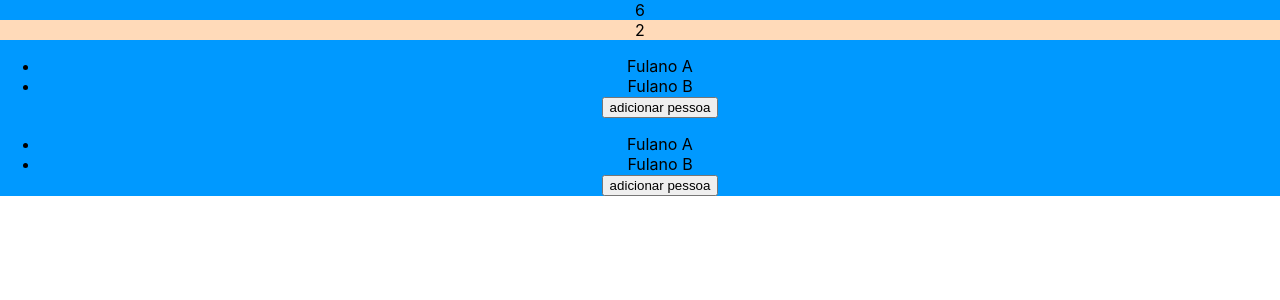
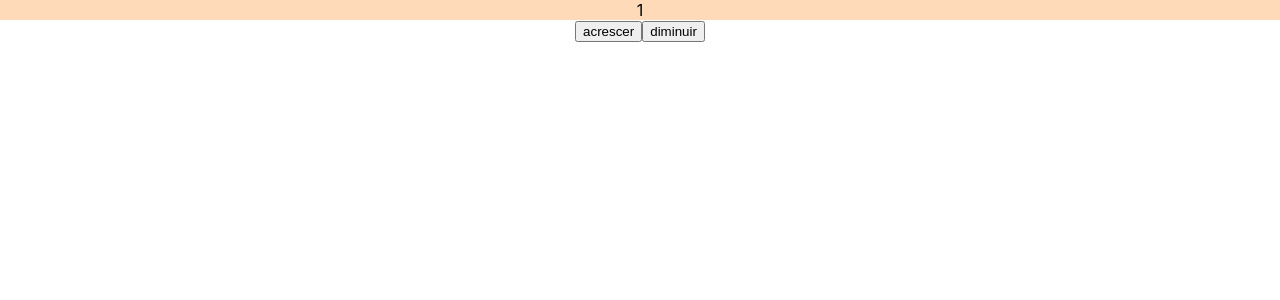
Before and after one commit to DanielAgostinhoSilva/algaworks-erjs, a React (Create React App) app: page / in a window 1280 px wide. Shown: the top 300 px of the page. Built offline with nearby package versions, Linux system fonts and the light colour scheme; the HTML template or start-up script is replaced by a standard one.

Commit message:
feat: 3.8. Gerenciamento de estado complexo com useReducer

```diff
--- a/src/App.tsx
+++ b/src/App.tsx
@@ -1,32 +1,49 @@
-import React, {useEffect, useRef} from 'react';
+import React, {useReducer} from 'react';
 import './App.css';
-import useCounter from "./hooks/useCounter";
-import PeopleList from "./components/PeopleList";
+
+interface InitialState {
+    count: number
+}
+
+type Action = {type: 'INCREMENT' | 'DECREMENT'}
+
+const initialState: InitialState = {
+    count: 1
+}
+
+function reducer(state: InitialState, action: Action): InitialState {
+    switch (action.type) {
+        case 'INCREMENT':
+            return {
+                count: state.count + 1
+            }
+        case 'DECREMENT':
+            return {
+                count: state.count - 1
+            }
+        default:
+            return state
+    }
+}
 
 function App() {
-
-    const number = useCounter(5)
-    const counter = useRef(2)
-    const div = useRef<HTMLDivElement>(null)
-
-    useEffect(() => {
-        if(div.current) {
-            div.current.style.backgroundColor = '#09f'
-        }
-    },[])
-
-
+    const [state, dispatch] = useReducer(reducer, initialState)
 
     return (
-        <div className="App" ref={div}>
-
-                {number}
-                <div style={{background: 'peachpuff'}}>
-                    {counter.current}
-                </div>
-                <PeopleList />
-                <PeopleList />
-
+        <div className="App">
+            <div style={{background: 'peachpuff'}}>
+                {state.count}
+            </div>
+            <button onClick={() => {
+                dispatch({type: 'INCREMENT'})
+            }}>
+                acrescer
+            </button>
+            <button onClick={() => {
+                dispatch({type: 'DECREMENT'})
+            }}>
+                diminuir
+            </button>
         </div>
     );
 }
```
